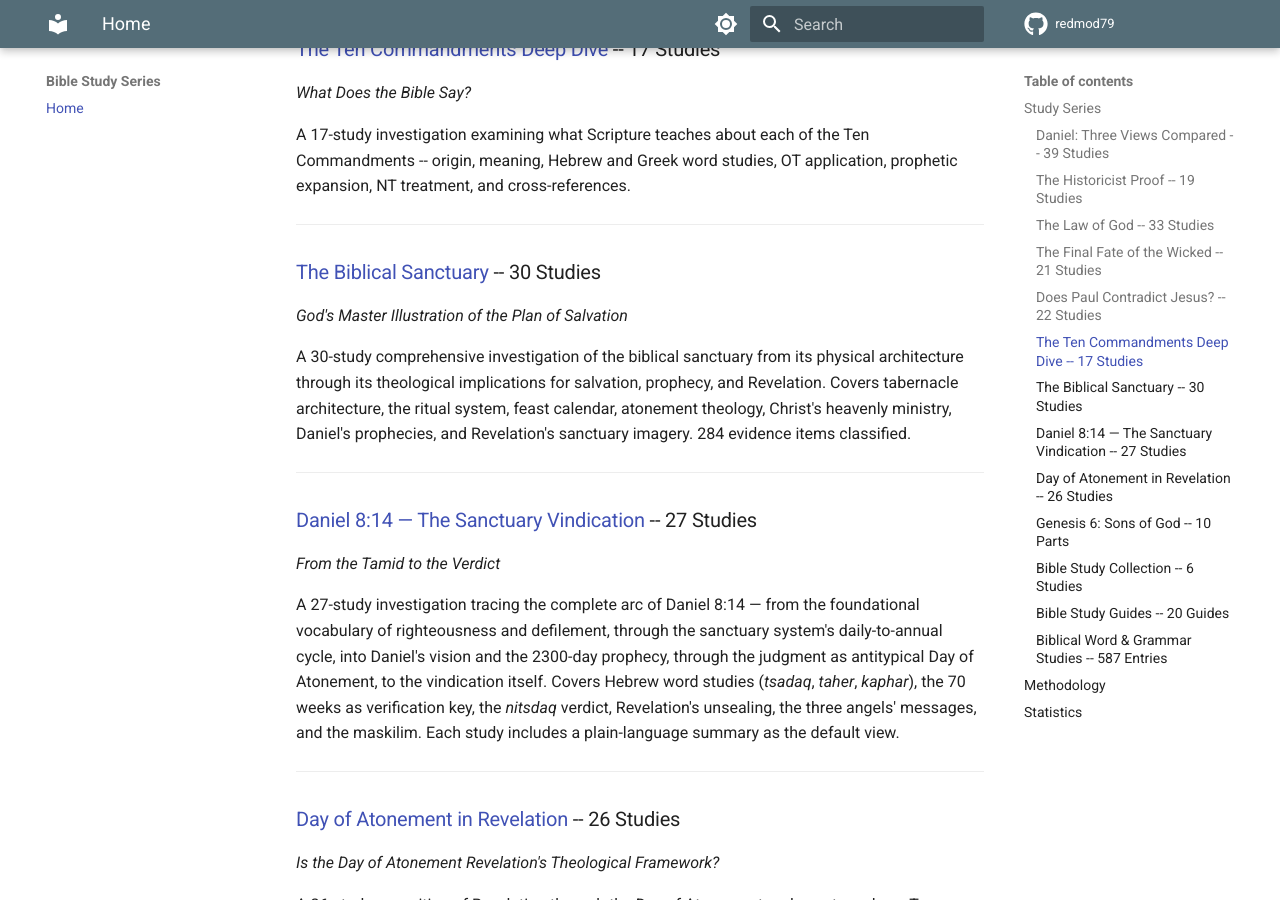
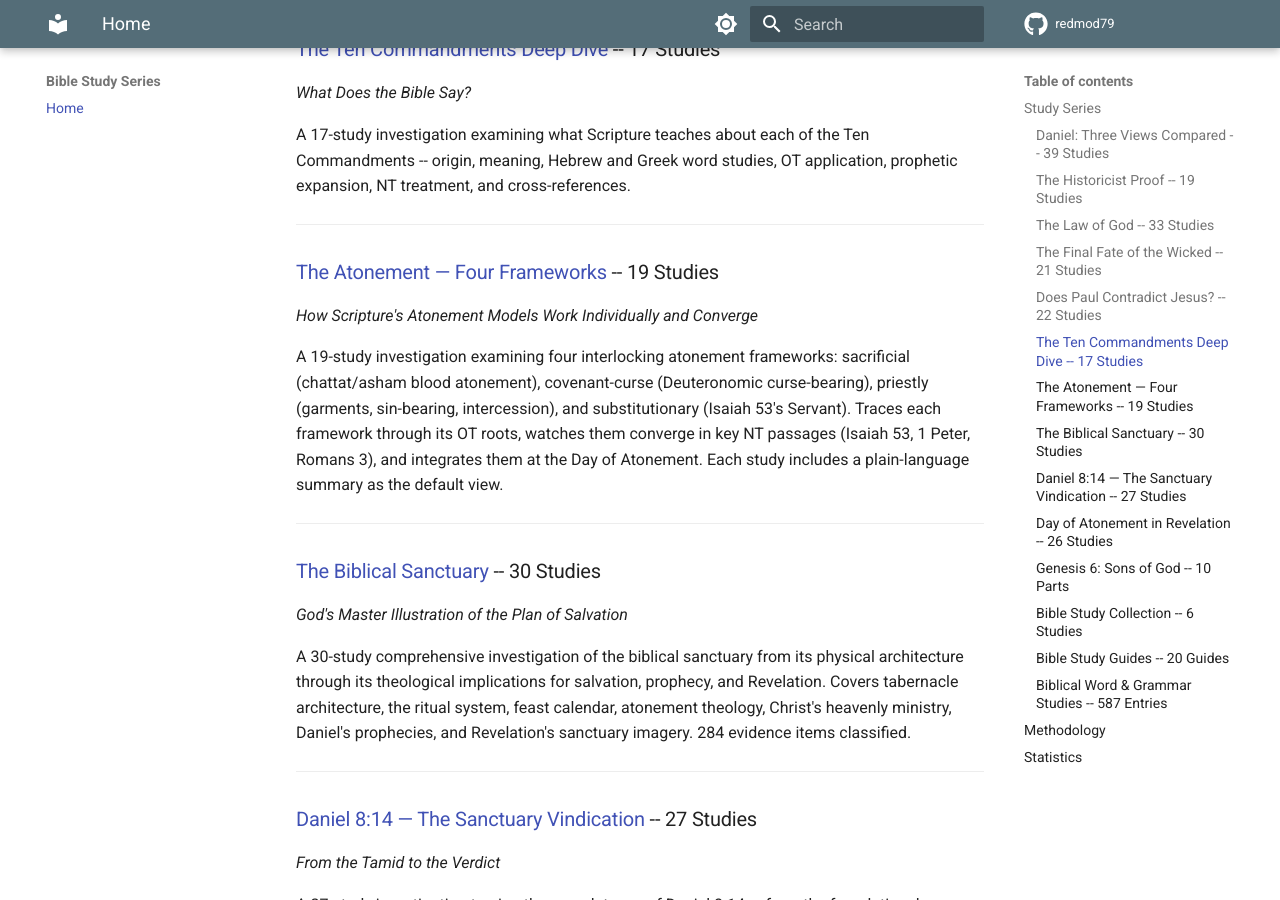
Before and after one commit to redmod79/bible-study-hub, an MkDocs documentation site: the page built from docs/index.md, in a window 1280 px wide and 900 px high, scrolled down 1518 px. Built offline with MkDocs 1.6.1 and Material for MkDocs 9.7.7, drawn with Linux system fonts in a browser that asks for light colours; some of the changed text lies outside the part shown.

Commit message:
Add Atonement — Four Frameworks series to hub
19-study series examining sacrificial, covenant-curse, priestly, and
substitutionary atonement frameworks. Updates total from 246+ to 265+.

Co-Authored-By: Claude Opus 4.5 <noreply@anthropic.com>

```diff
--- a/docs/index.md
+++ b/docs/index.md
@@ -53,6 +53,14 @@ A 22-study investigation examining every major alleged contradiction between Pau
 *What Does the Bible Say?*
 
 A 17-study investigation examining what Scripture teaches about each of the Ten Commandments -- origin, meaning, Hebrew and Greek word studies, OT application, prophetic expansion, NT treatment, and cross-references.
+
+---
+
+### [The Atonement — Four Frameworks](https://redmod79.github.io/atone-website/) -- 19 Studies
+
+*How Scripture's Atonement Models Work Individually and Converge*
+
+A 19-study investigation examining four interlocking atonement frameworks: sacrificial (chattat/asham blood atonement), covenant-curse (Deuteronomic curse-bearing), priestly (garments, sin-bearing, intercession), and substitutionary (Isaiah 53's Servant). Traces each framework through its OT roots, watches them converge in key NT passages (Isaiah 53, 1 Peter, Romans 3), and integrates them at the Day of Atonement. Each study includes a plain-language summary as the default view.
 
 ---
 
@@ -141,6 +149,7 @@ Every study in every series follows the same research pipeline:
 | [The Final Fate of the Wicked](https://redmod79.github.io/etc-website/) | 21 | Evidence tiers (8 levels) |
 | [Does Paul Contradict Jesus?](https://redmod79.github.io/pvj-website/) | 22 | Evidence tiers (8 levels) |
 | [The Ten Commandments](https://redmod79.github.io/cmd-website/) | 17 | Evidence tiers (8 levels) |
+| [The Atonement — Four Frameworks](https://redmod79.github.io/atone-website/) | 19 | Tool-driven research + four-framework analysis |
 | [The Biblical Sanctuary](https://redmod79.github.io/sanc-website/) | 30 | Evidence classification (284 items) |
 | [Daniel 8:14 — Sanctuary Vindication](https://redmod79.github.io/sv-website/) | 27 | Series reference boundary + tool-driven research |
 | [Day of Atonement in Revelation](https://redmod79.github.io/rev-website/) | 26 | Evidence classification (191 items) |
```
Also changed, not shown: other parts of docs/index.md (+1 -1 lines).
